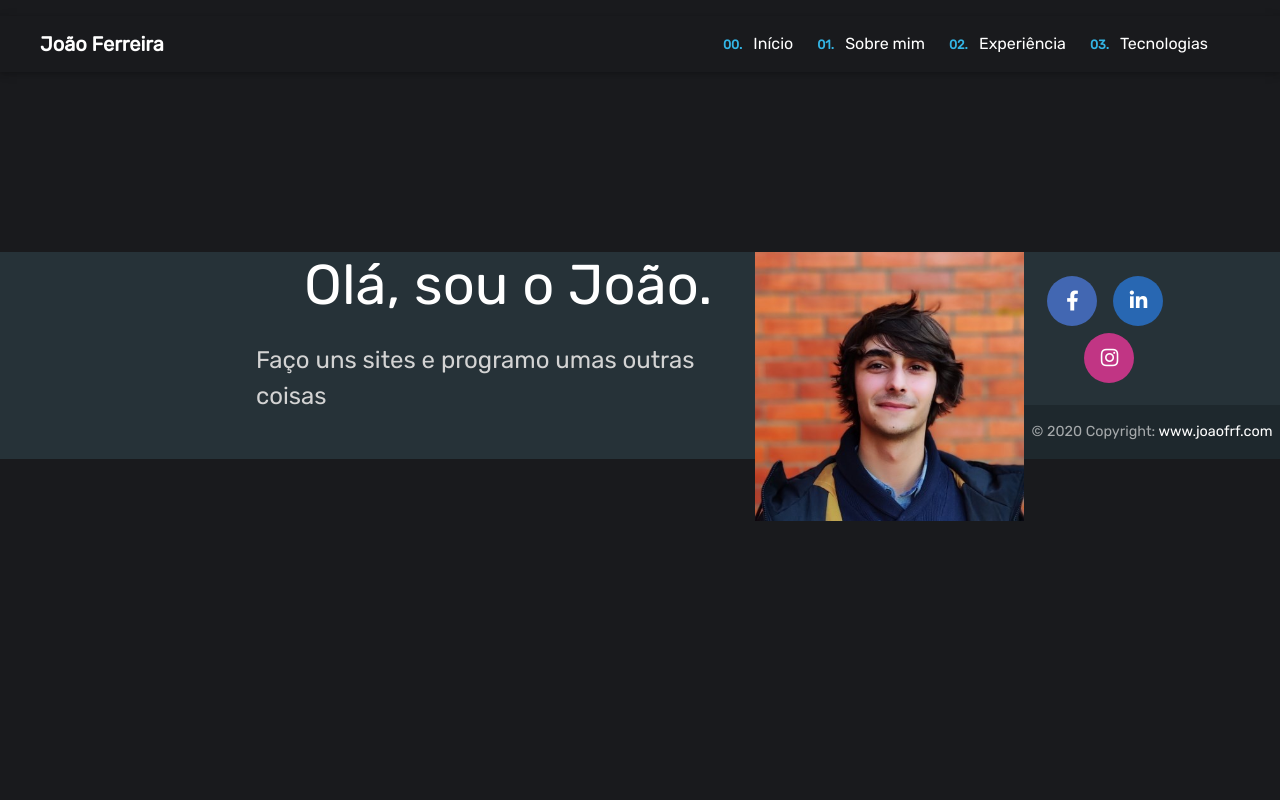
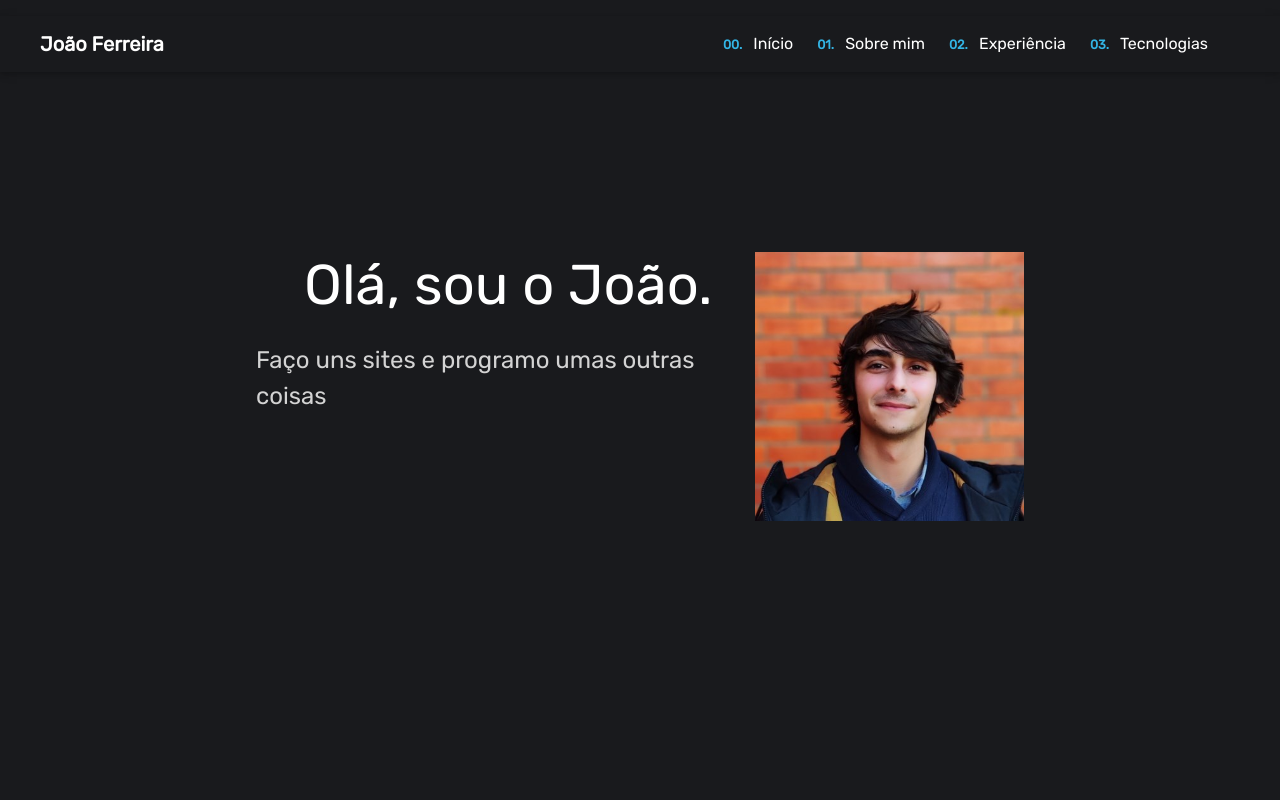
Before and after one commit to joaofrf/personal-website, a Vue app: page /#/ in a window 1280 px wide. Shown: the top 800 px of the page. Built offline with nearby package versions, Linux system fonts and the light colour scheme.

Commit message:
fix no footer

```diff
--- a/src/App.vue
+++ b/src/App.vue
@@ -59,7 +59,7 @@
             </a>
           </li>
           <li class="list-inline-item">
-            <a class="btn-floating btn-li mx-1 instagram-back">
+            <a href="http://www.instagram.com/itsjoaofrf" target="_blank" class="btn-floating btn-li mx-1 instagram-back">
               <i class="fab fa-instagram"> </i>
             </a>
           </li>
@@ -83,33 +83,7 @@
 <style>
     @import './assets/styles/mycss.css';
 
-    .list-inline-item a{
-      text-align: center;
-      float: left;
-      width: 50px;
-      height: 50px;
-      /*background-color: red;*/
-      border-radius: 100%;
-      margin-right: 7px; /*space between*/
 
-    }
-    .list-inline-item a i{
-      font-size: 20px;
-      line-height: 50px;
-      color: white;
-    }
-
-    .facebook-back{
-      background-color: #4267B2;
-    }
-
-    .linkedin-back{
-      background-color: #2867B2;
-    }
-
-    .instagram-back{
-      background-color: #C13584;
-    }
 
 
 </style>
--- a/src/assets/styles/mycss.css
+++ b/src/assets/styles/mycss.css
@@ -1,3 +1,9 @@
+html, body, #app {
+    padding:0;
+    margin:0;
+    height:100%;
+}
+
 body{
     overflow-y: scroll;
     overflow-x: hidden;
@@ -11,7 +17,7 @@ body{
 }
 .centerPseudo {
     width: 60%;
-    height: 60%;
+    height: 100%;
     /*position: absolute;*/
     top:0;
     bottom: 0;
@@ -44,3 +50,32 @@ body{
     font-size: 150%;
     color: lightgray;
 }
+
+
+.list-inline-item a{
+    text-align: center;
+    float: left;
+    width: 50px;
+    height: 50px;
+    /*background-color: red;*/
+    border-radius: 100%;
+    margin-right: 7px; /*space between*/
+
+}
+.list-inline-item a i{
+    font-size: 20px;
+    line-height: 50px;
+    color: white;
+}
+
+.facebook-back{
+    background-color: #4267B2;
+}
+
+.linkedin-back{
+    background-color: #2867B2;
+}
+
+.instagram-back{
+    background-color: #C13584;
+}
```
